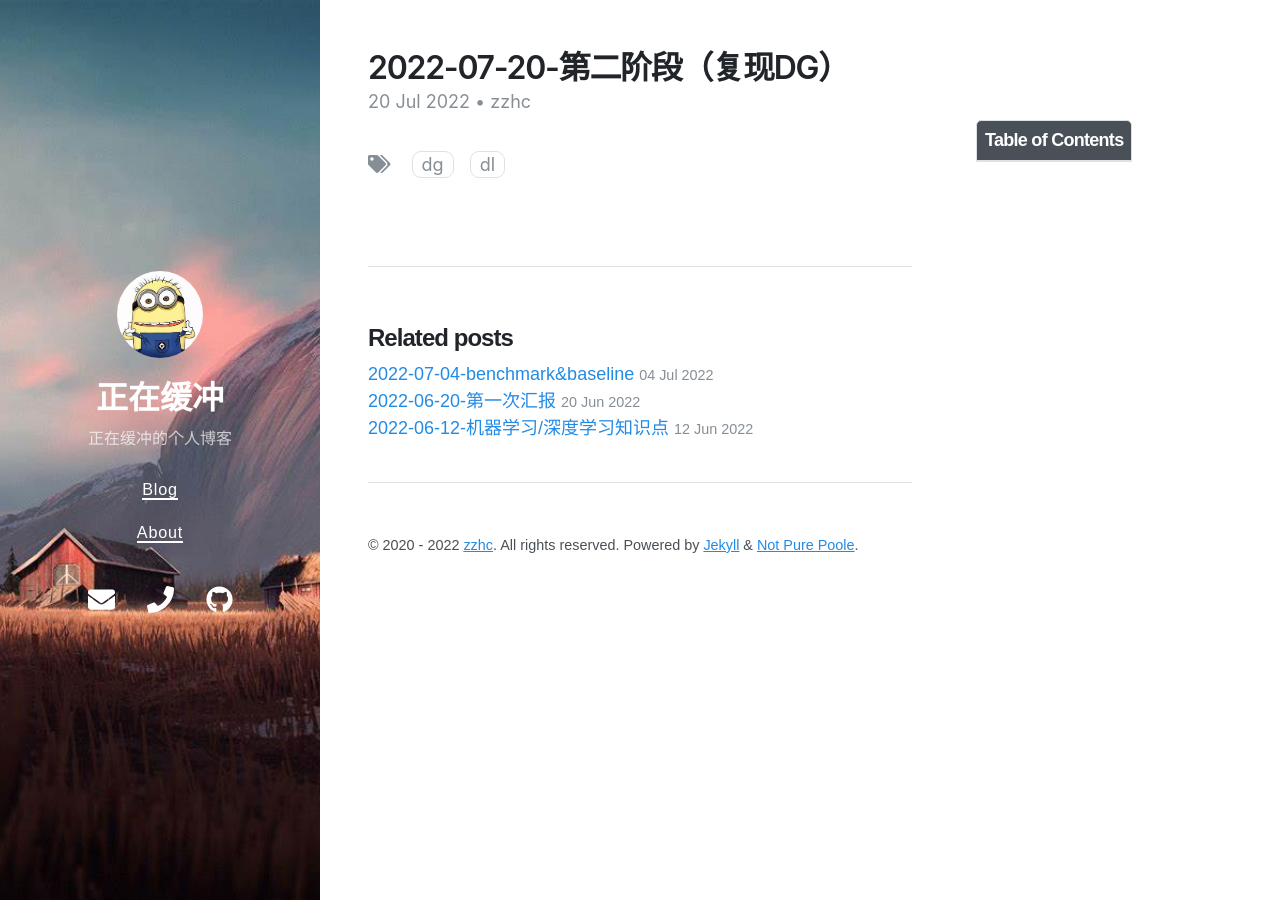
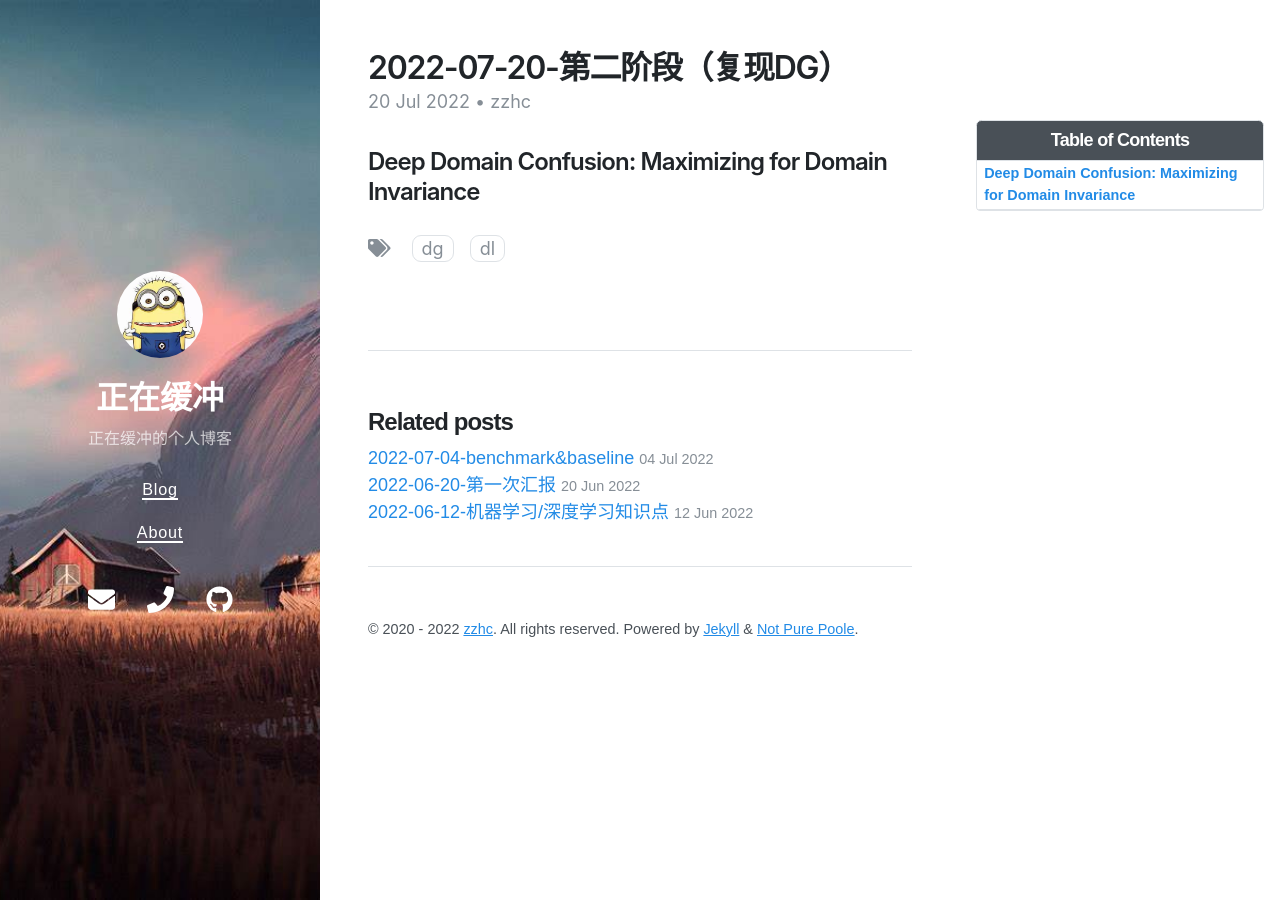
Before and after one commit to Zzhc3321/personal-blog.github.io, a Jekyll site: the page built from _posts/2022-07-20-第二阶段（复现DG）.md, in a window 1280 px wide. Built offline with Jekyll 4.4.1, drawn with Linux system fonts in a browser that asks for light colours; nearby versions of some CDN libraries.

Commit message:
修改文件: _posts/2022-07-20-第二阶段（复现DG）.md

```diff
--- a/_posts/2022-07-20-第二阶段（复现DG）.md
+++ b/_posts/2022-07-20-第二阶段（复现DG）.md
@@ -7,3 +7,6 @@ toc: true
 math: true
 author: zzhc
 ---
+
+
+## Deep Domain Confusion: Maximizing for Domain Invariance
```
